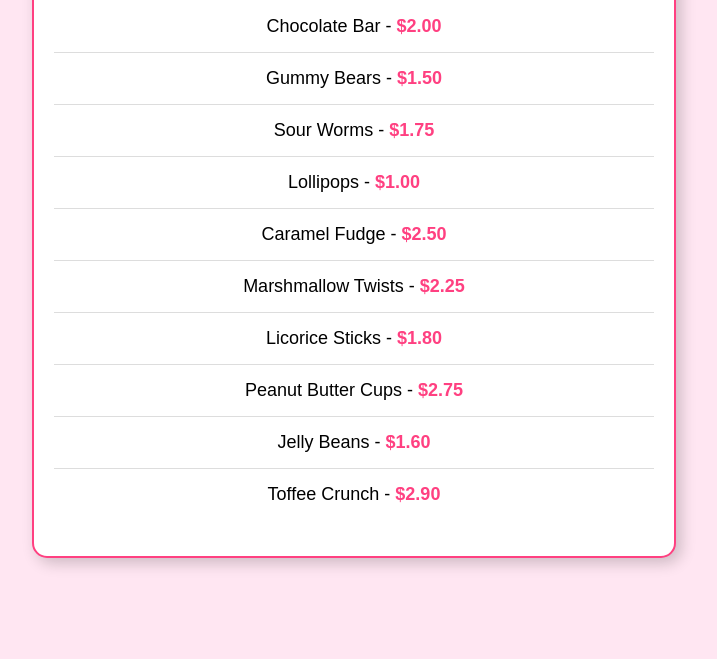
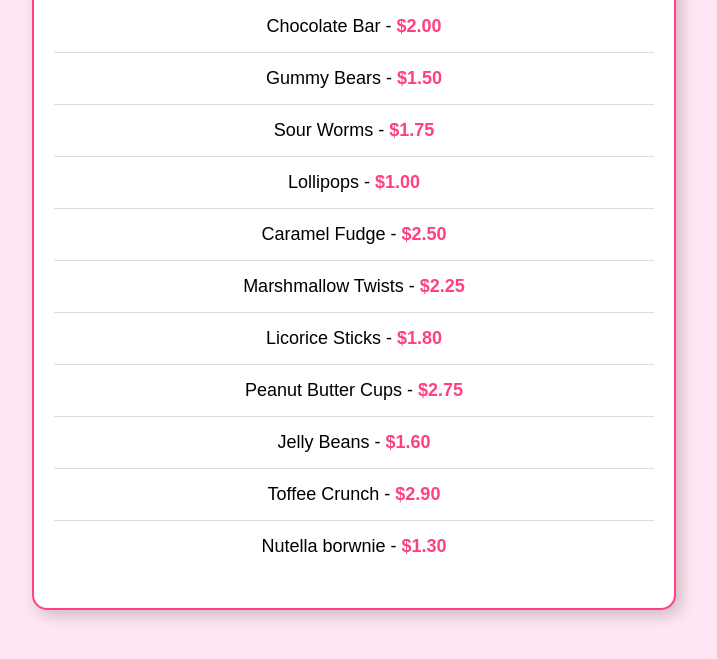
Before and after one commit to coding-noodles313/candy-menu, a plain HTML site: page index.html in a window 1280 px wide. Shown: the part 109-768 px from the top of the page, without its empty margins (286-1003 px from the left). Drawn offline with Linux system fonts and the light colour scheme.

Commit message:
Update index.html

```diff
--- a/index.html
+++ b/index.html
@@ -28,6 +28,7 @@
             <li>Peanut Butter Cups - <span class="price">$2.75</span></li>
             <li>Jelly Beans - <span class="price">$1.60</span></li>
             <li>Toffee Crunch - <span class="price">$2.90</span></li>
+            <li>Nutella borwnie - <span class="price">$1.30</span></li>
         </ul>
     </div>
 </body>
```
